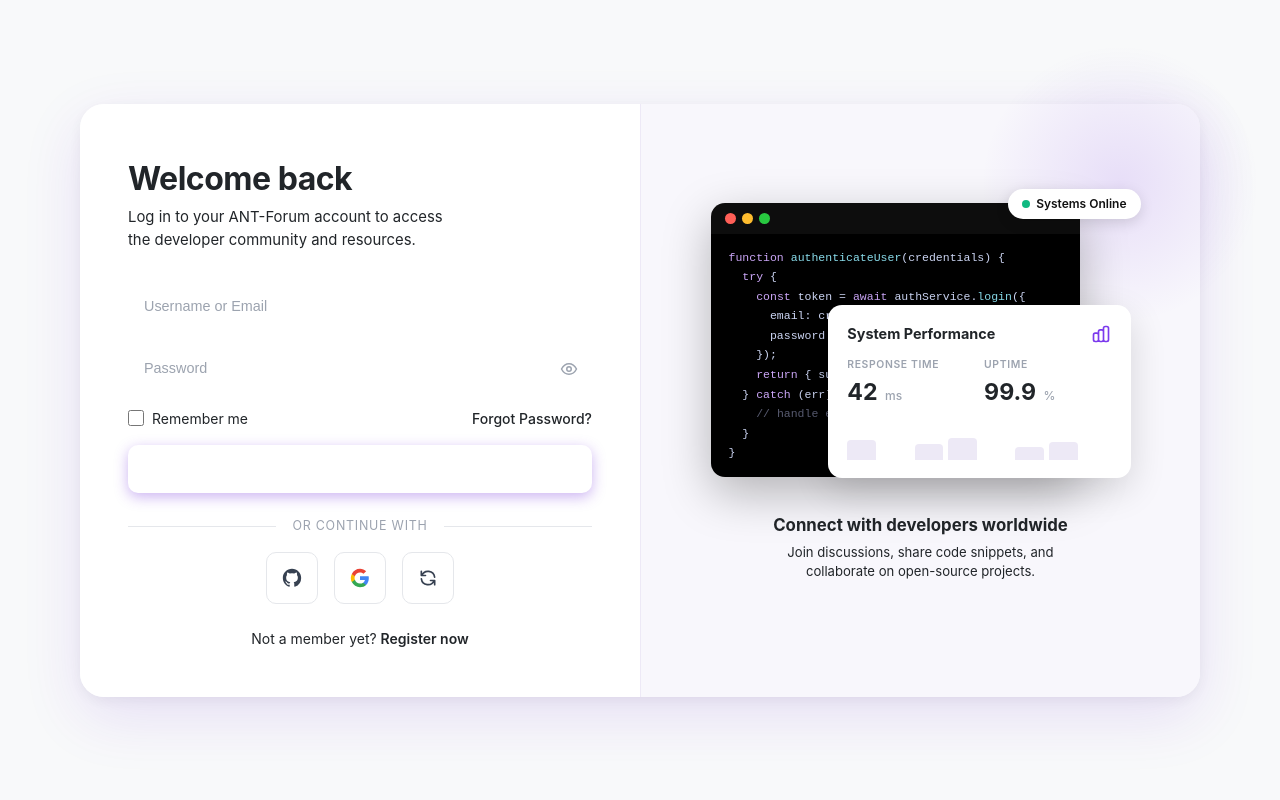
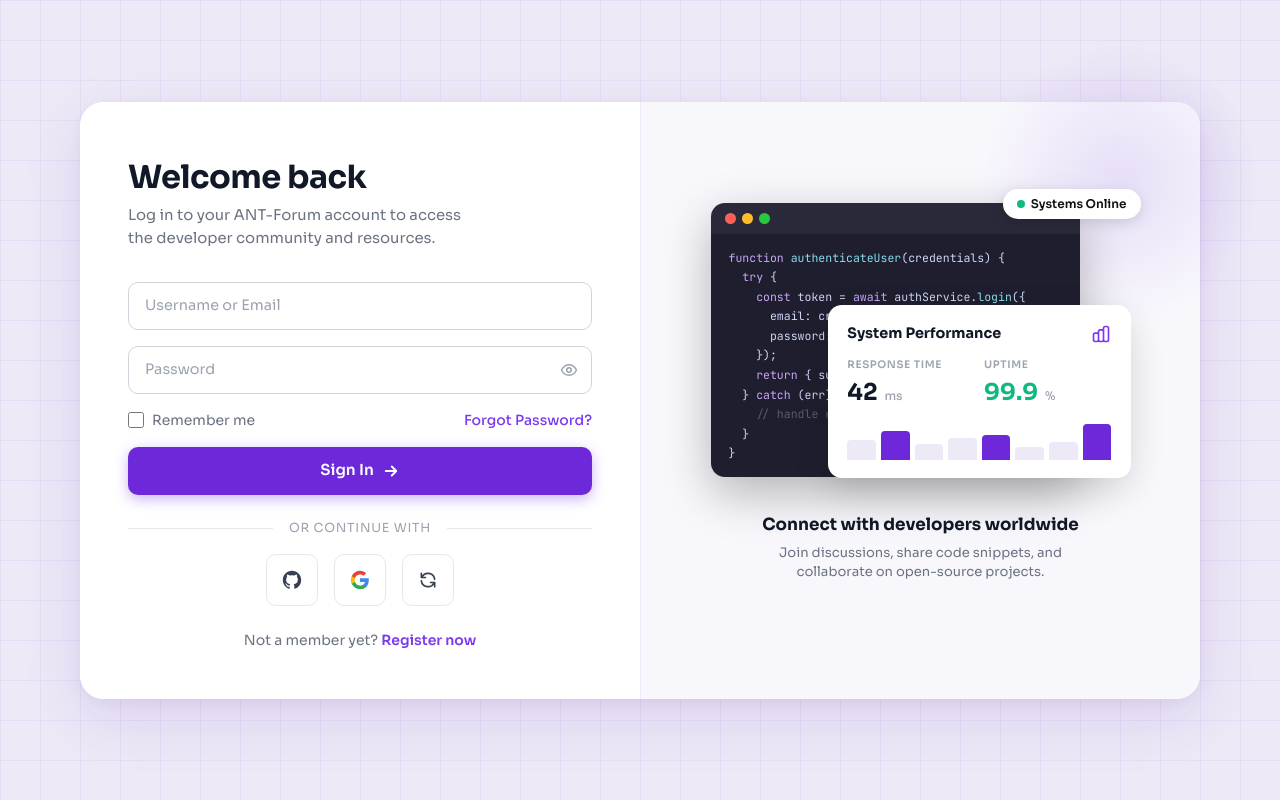
Before and after one commit to ant-forum/FrontEnd-Ant-Forum, a Vue app: page /login in a window 1280 px wide. Built offline with nearby package versions, Linux system fonts and the light colour scheme.

Commit message:
Fix logit

```diff
--- a/src/assets/styles/main.css
+++ b/src/assets/styles/main.css
@@ -14,17 +14,3 @@
 }
 
 *, *::before, *::after { box-sizing: border-box; margin: 0; padding: 0; }
-
-body {
-  font-family: 'Sora', sans-serif;
-  background-color: var(--bg-grid);
-  background-image:
-    linear-gradient(rgba(109,40,217,.06) 1px, transparent 1px),
-    linear-gradient(90deg, rgba(109,40,217,.06) 1px, transparent 1px);
-  background-size: 40px 40px;
-  min-height: 100vh;
-  display: flex;
-  align-items: center;
-  justify-content: center;
-  padding: 2rem 1rem;
-}
--- a/src/main.js
+++ b/src/main.js
@@ -3,6 +3,7 @@ import router from './router/router'
 import { createPinia } from 'pinia'
 
 import './assets/styles/theme.css'
+import './assets/styles/main.css'
 import App from './App.vue'
 import 'bootstrap/dist/css/bootstrap.min.css'
 import 'bootstrap/dist/js/bootstrap.bundle.min.js'
--- a/src/views/auth/components/CodeCard.vue
+++ b/src/views/auth/CodeCard.vue
@@ -29,7 +29,7 @@
   top: 0;
   left: 0;
   width: 88%;
-  background: black;
+  background: var(--code-bg);
   border-radius: 14px;
   overflow: hidden;
   box-shadow: 0 16px 48px rgba(0,0,0,.28);
--- a/src/views/auth/LoginView.vue
+++ b/src/views/auth/LoginView.vue
@@ -8,20 +8,27 @@
 </template>
 
 <script setup>
-import LoginForm from './components/LoginForm.vue'
-import RightPanel from './components/RightPanel.vue'
+import LoginForm from './LoginForm.vue'
+import RightPanel from './RightPanel.vue'
 </script>
 
 <style scoped>
-.login-container {
+ .login-container  {
+  font-family: 'Sora', sans-serif;
+  background-color: var(--bg-grid);
+  background-image:
+    linear-gradient(rgba(109,40,217,.06) 1px, transparent 1px),
+    linear-gradient(90deg, rgba(109,40,217,.06) 1px, transparent 1px);
+  background-size: 40px 40px;
+  min-height: 100vh;
   display: flex;
   align-items: center;
   justify-content: center;
-  min-height: 100vh;
-  padding: 20px;
+  padding: 2rem 1rem;
 }
 
 .login-card {
+  background: var(--card-bg);
   border-radius: 24px;
   box-shadow: 0 20px 60px rgba(109,40,217,.12), 0 4px 16px rgba(0,0,0,.06);
   overflow: visible;
--- a/src/views/auth/components/RightPanel.vue
+++ b/src/views/auth/RightPanel.vue
@@ -19,8 +19,8 @@
 </template>
 
 <script setup>
-import CodeCard from './CodeCard.vue'
-import PerfCard from './PerfCard.vue'
+import CodeCard from '../../views/auth/CodeCard.vue'
+import PerfCard from '../../views/auth/PerfCard.vue'
 </script>
 
 <style scoped>
```
Also changed, not shown: src/views/auth/LoginForm.vue (renamed from src/views/auth/components/LoginForm.vue), src/views/auth/PerfCard.vue (renamed from src/views/auth/components/PerfCard.vue).
